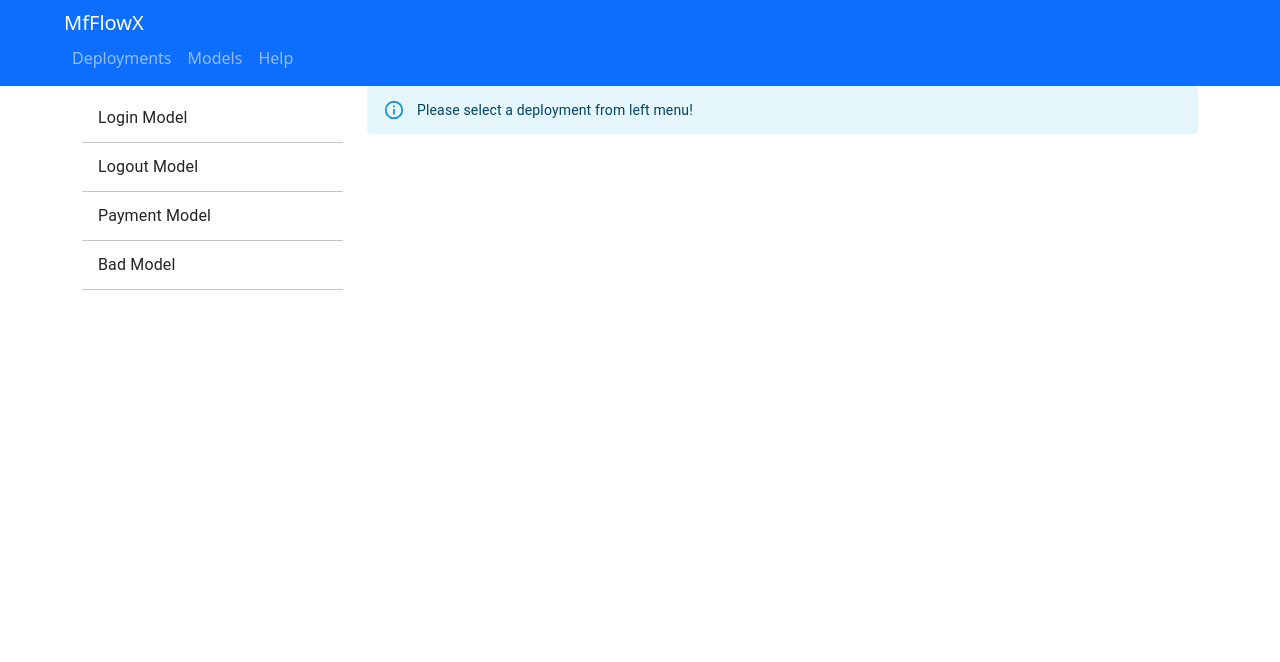
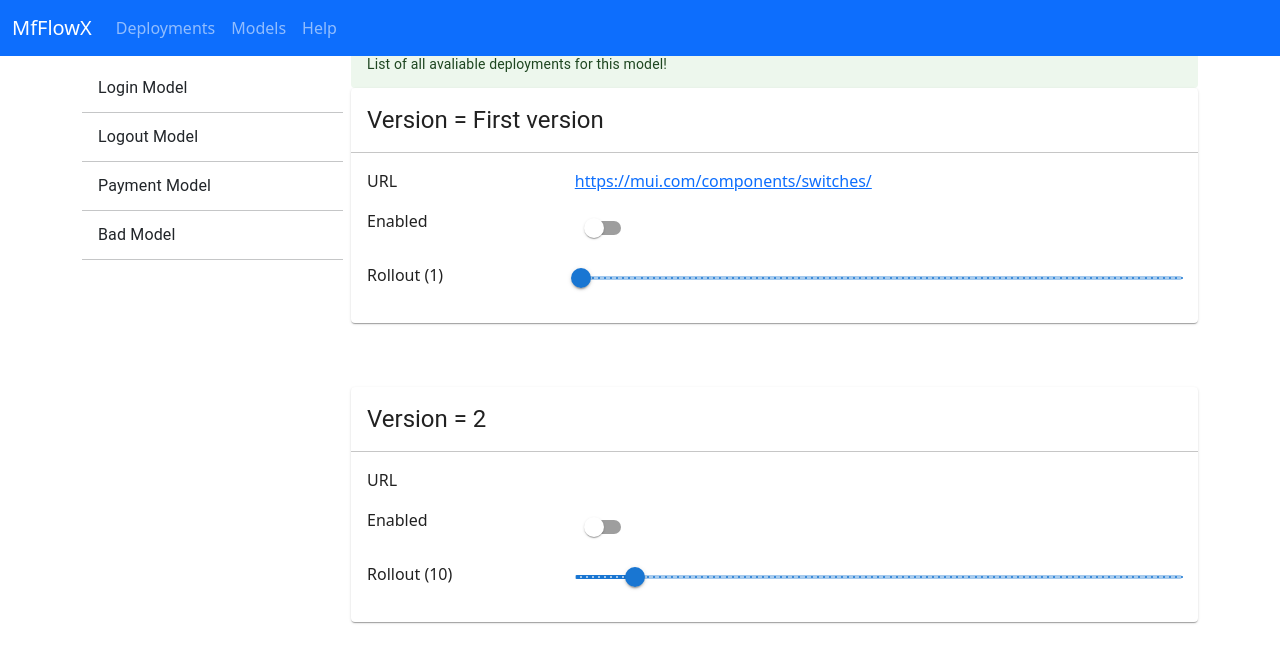
Before and after one commit to harishbohara/mflowx, a React (Create React App) app: page / in a window 1280 px wide. Shown: the top 662 px of the page. Built offline with nearby package versions, Linux system fonts and the light colour scheme; the HTML template or start-up script is replaced by a standard one.

Commit message:
added nav bar to list all items

```diff
--- a/src/components/deployments/Deployment.js
+++ b/src/components/deployments/Deployment.js
@@ -12,17 +12,19 @@ import { Stack } from "@mui/material";
 import { Grid, Slider } from "@mui/material";
 const lightTheme = createTheme({ palette: { mode: 'light' } });
 
+// This is a specific version of a deployment
 function Version({version}) {
     const [rollout, setRollout] = useState(version.rollout)
 
+    // Do something when
     useEffect(() => {
-        console.log("Rollout value changed: rollout=" + rollout + " version=" + version.id)
+        // console.log("Rollout value changed: rollout=" + rollout + " version=" + version.id)
     }, [rollout, version]);
 
     return (
         <div key={version.id}>
             <ThemeProvider theme={lightTheme}>
-                <Box key={version.id} sx={{ width: '100%', minWidth: 500, bgcolor: 'background.paper' }}>
+                <Box key={version.id} sx={{ width: '100%', minWidth: 200, bgcolor: 'background.paper' }}>
                     <Card>
                         <CardHeader title={"Version = " + version.title}/>
                         <Divider />
@@ -33,7 +35,15 @@ function Version({version}) {
                                 <Grid item xs={3}>Enabled</Grid>
                                 <Grid item xs={9}><Switch></Switch></Grid>
                                 <Grid item xs={3}>Rollout ({rollout})</Grid>
-                            <Grid item xs={9}><Slider key={version.id} value={rollout} step={1} marks min={0} max={100} onChange={(ev) => setRollout(ev.target.value)}/></Grid>
+                                <Grid item xs={9}>
+                                    <Slider key={version.id}
+                                        value={rollout}
+                                        step={1} marks
+                                        min={0}
+                                        max={100}
+                                        onChange={(ev) => setRollout(ev.target.value)}
+                                    />
+                                </Grid>
                             </Grid>
                         </CardContent>
                     </Card>
@@ -43,28 +53,27 @@ function Version({version}) {
     )
 }
 
-function D({deployment}) {
-    // Build cards for each deployment version
+// A single card to show a single version of a deployment
+function SingleDeployment({deployment}) {
     const cards = deployment.data.versions.map((version) =>
         <Version key={version.id} version={version}></Version>
     );
     return (<>{cards}</>)
 }
 
+// A deployment object which lists all the versions avaliable in the deployment
 export default({deployment}) => {
     return (
         <>
             {deployment != null &&
-                <>
-                <Alert icon={false} severity="success">
-                    List of all avaliable deployments for this model!
-                </Alert>
-                <Divider />
-                <span> </span>
-                <Stack spacing={4}>
-                    <D deployment={deployment}></D>
+                <Grid container spacing={2} >
+                    <Grid xs={12}><Alert icon={false} severity="success">List of all avaliable deployments for this model!</Alert></Grid>
+                    <Grid xs={12}>
+                        <Stack spacing={8}>
+                            <SingleDeployment deployment={deployment}/>
                         </Stack>
-                </>
+                    </Grid>
+                </Grid>
             }
              {deployment == null &&
                 <h2>
--- a/src/components/deployments/Deployments.js
+++ b/src/components/deployments/Deployments.js
@@ -32,7 +32,7 @@ export default() => {
     const [deployments] = useState(elements);
 
     // This is the deployment which will be shown
-    const [deployment, setDeployment] = useState(null);
+    const [deployment, setDeployment] = useState(elements[0]);
 
     return(
         <Container>
--- a/src/components/home/home.js
+++ b/src/components/home/home.js
@@ -1,5 +1,4 @@
-
-import { Container } from '@mui/material';
+import { Container } from 'react-bootstrap';
 import { Nav } from 'react-bootstrap';
 import { Navbar } from 'react-bootstrap';
 import Deployment from '../deployments/Deployments';
```
Lines whose indentation alone changed are shown as unchanged.
